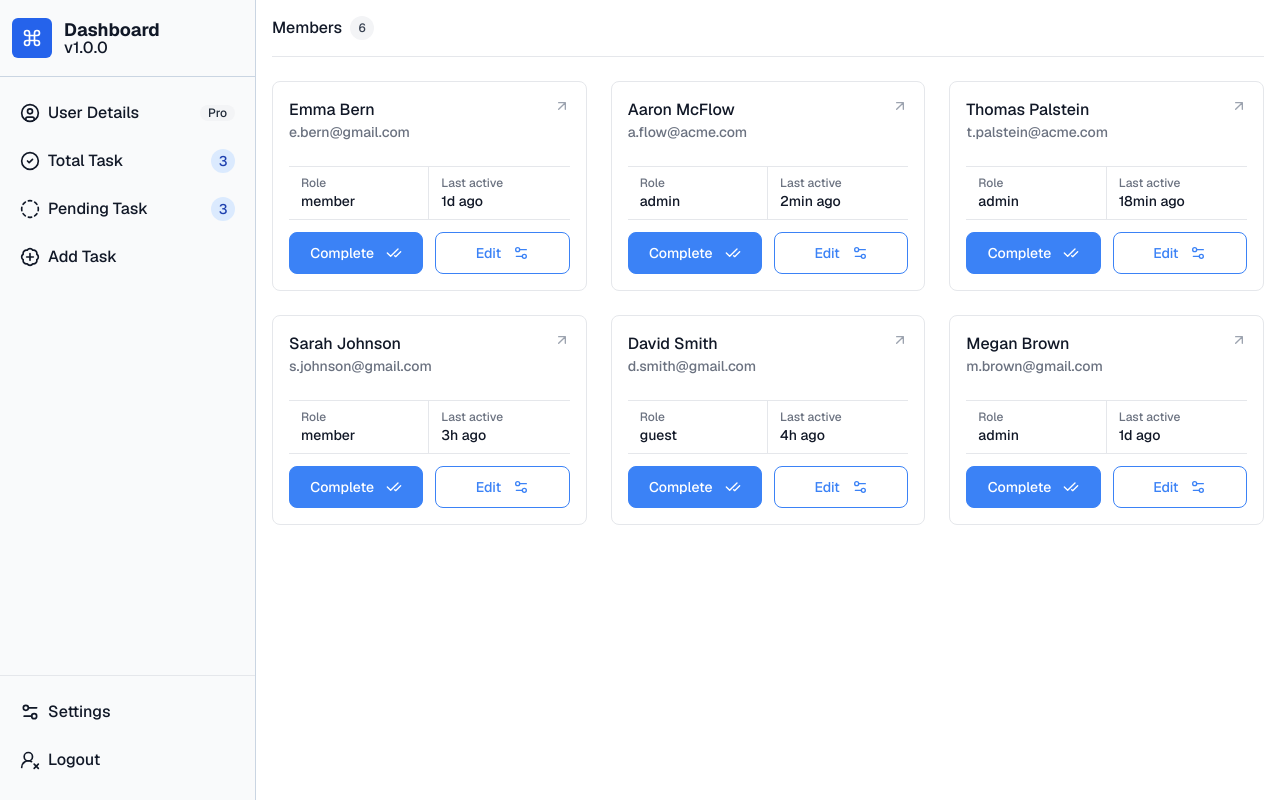
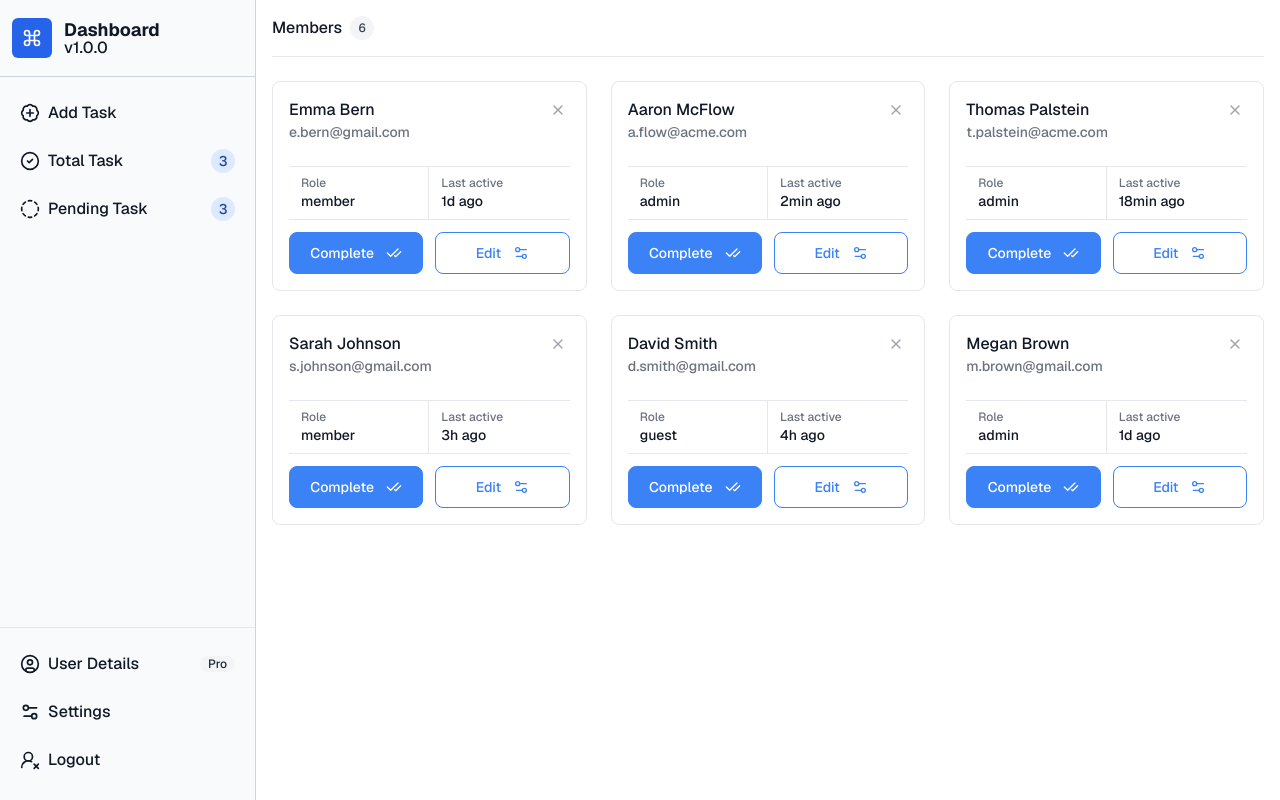
Before and after one commit to rezwanahamed/to-do-app-frontend, a React (Vite) app: page /dashboard in a window 1280 px wide. Built offline with nearby package versions, Linux system fonts and the light colour scheme.

Commit message:
update sidebar links and improve dashboard icon functionality

```diff
--- a/src/pages/Dashboard/components/Sidebar.jsx
+++ b/src/pages/Dashboard/components/Sidebar.jsx
@@ -59,16 +59,11 @@ export default function DashboardSidebar({ children }) {
           <ul className="space-y-2 px-3 font-medium">
             <li>
               <Link
-                to={"/dashboard/user"}
+                to={"/dashboard/add-todo"}
                 className="group flex items-center rounded-lg p-2 text-gray-900 hover:bg-gray-100"
               >
-                <UserCircle className="h-5 w-5" />
-                <span className="ms-2 flex-1 text-base whitespace-nowrap">
-                  User Details
-                </span>
-                <span className="t ms-3 inline-flex items-center justify-center rounded-full bg-gray-100 px-2 text-xs font-medium text-gray-800">
-                  Pro
-                </span>
+                <BadgePlus className="h-5 w-5" />
+                <span className="ms-2 flex-1 whitespace-nowrap">Add Task</span>
               </Link>
             </li>
             <li>
@@ -99,22 +94,27 @@ export default function DashboardSidebar({ children }) {
                 </span>
               </Link>
             </li>
-            <li>
-              <Link
-                to={"/dashboard/add-todo"}
-                className="group flex items-center rounded-lg p-2 text-gray-900 hover:bg-gray-100"
-              >
-                <BadgePlus className="h-5 w-5" />
-                <span className="ms-2 flex-1 whitespace-nowrap">Add Task</span>
-              </Link>
-            </li>
           </ul>
 
           {/* bottom access */}
           <ul className="absolute bottom-5 mt-4 w-[-webkit-fill-available] space-y-2 border-t border-gray-200 px-3 pt-4 font-medium">
+          <li>
+              <Link
+                to={"/dashboard/user"}
+                className="group flex items-center rounded-lg p-2 text-gray-900 hover:bg-gray-100"
+              >
+                <UserCircle className="h-5 w-5" />
+                <span className="ms-2 flex-1 text-base whitespace-nowrap">
+                  User Details
+                </span>
+                <span className="t ms-3 inline-flex items-center justify-center rounded-full bg-gray-100 px-2 text-xs font-medium text-gray-800">
+                  Pro
+                </span>
+              </Link>
+            </li>
             <li>
               <Link
-                to={'/dashboard/settings'}
+                to={"/dashboard/settings"}
                 className="group flex items-center rounded-lg p-2 text-gray-900 hover:bg-gray-100"
               >
                 <Settings2 className="h-5 w-5" />
@@ -123,7 +123,7 @@ export default function DashboardSidebar({ children }) {
             </li>
             <li>
               <Link
-                 to={'/dashboard/user'}
+                to={"/dashboard/user"}
                 className="group flex items-center rounded-lg p-2 text-gray-900 transition duration-75 hover:bg-gray-100"
               >
                 <UserRoundX className="h-5 w-5" />
--- a/src/pages/Dashboard/pages/Dashboard.jsx
+++ b/src/pages/Dashboard/pages/Dashboard.jsx
@@ -1,4 +1,4 @@
-import { CheckCheck, Settings2 } from "lucide-react";
+import { CheckCheck, Settings2, X } from "lucide-react";
 
 const data = [
   {
@@ -160,21 +160,10 @@ export default function Dashboard() {
               </div>
             </div>
             <span
-              className="pointer-events-none absolute top-4 right-4 text-gray-400 transition-all group-hover:text-gray-700"
+              className="pointer-events-none absolute top-4 right-4 text-gray-400 transition-all group-hover:text-white group-hover:bg-red-600 p-1 rounded-full"
               aria-hidden={true}
             >
-              <svg
-                xmlns="http://www.w3.org/2000/svg"
-                className="h-4 w-4"
-                viewBox="0 0 24 24"
-                fill="none"
-                stroke="currentColor"
-                strokeWidth="2"
-                strokeLinecap="round"
-                strokeLinejoin="round"
-              >
-                <path d="M7 7h10v10M7 17 17 7" />
-              </svg>
+              <X className="h-4 w-4" />
             </span>
           </div>
         ))}
```
